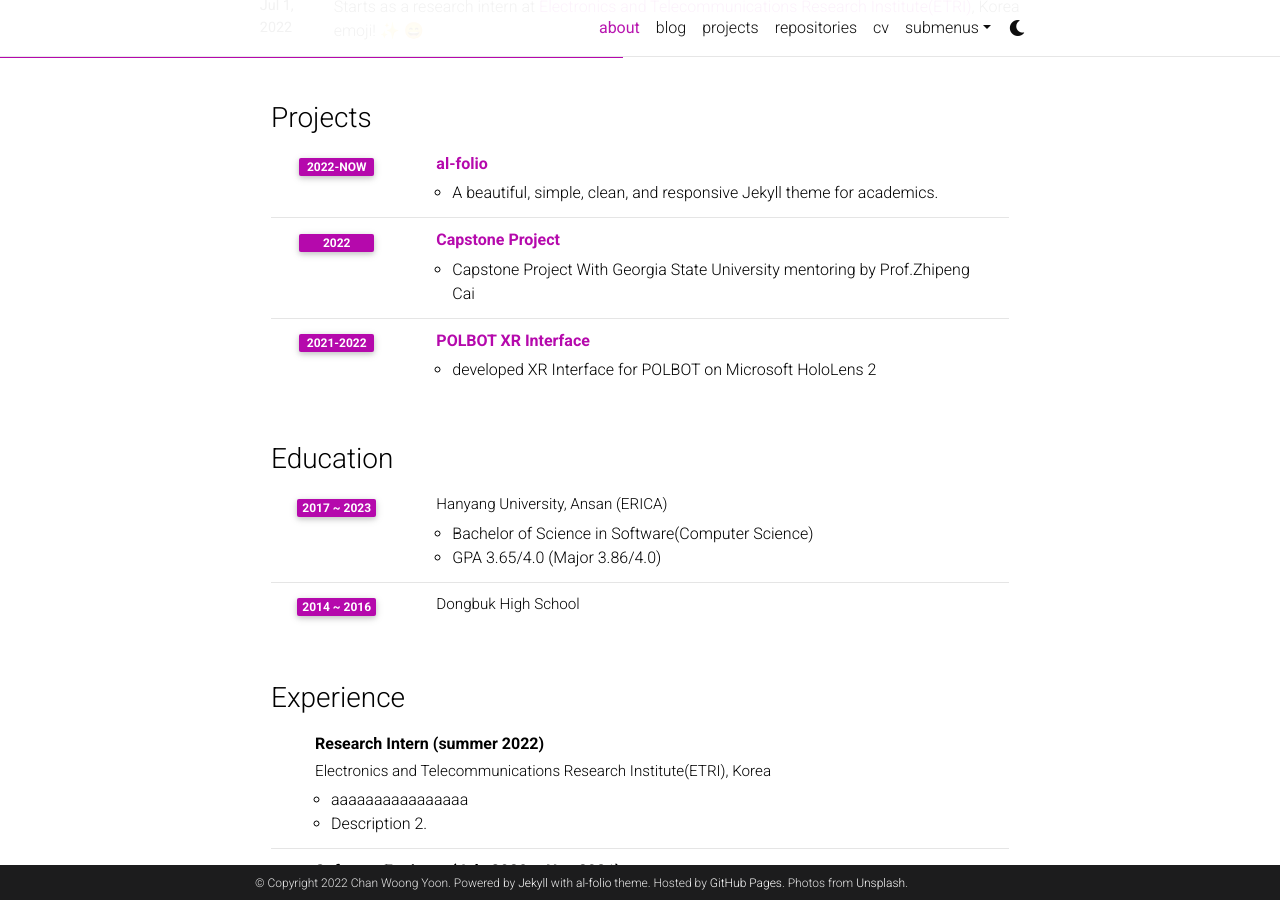
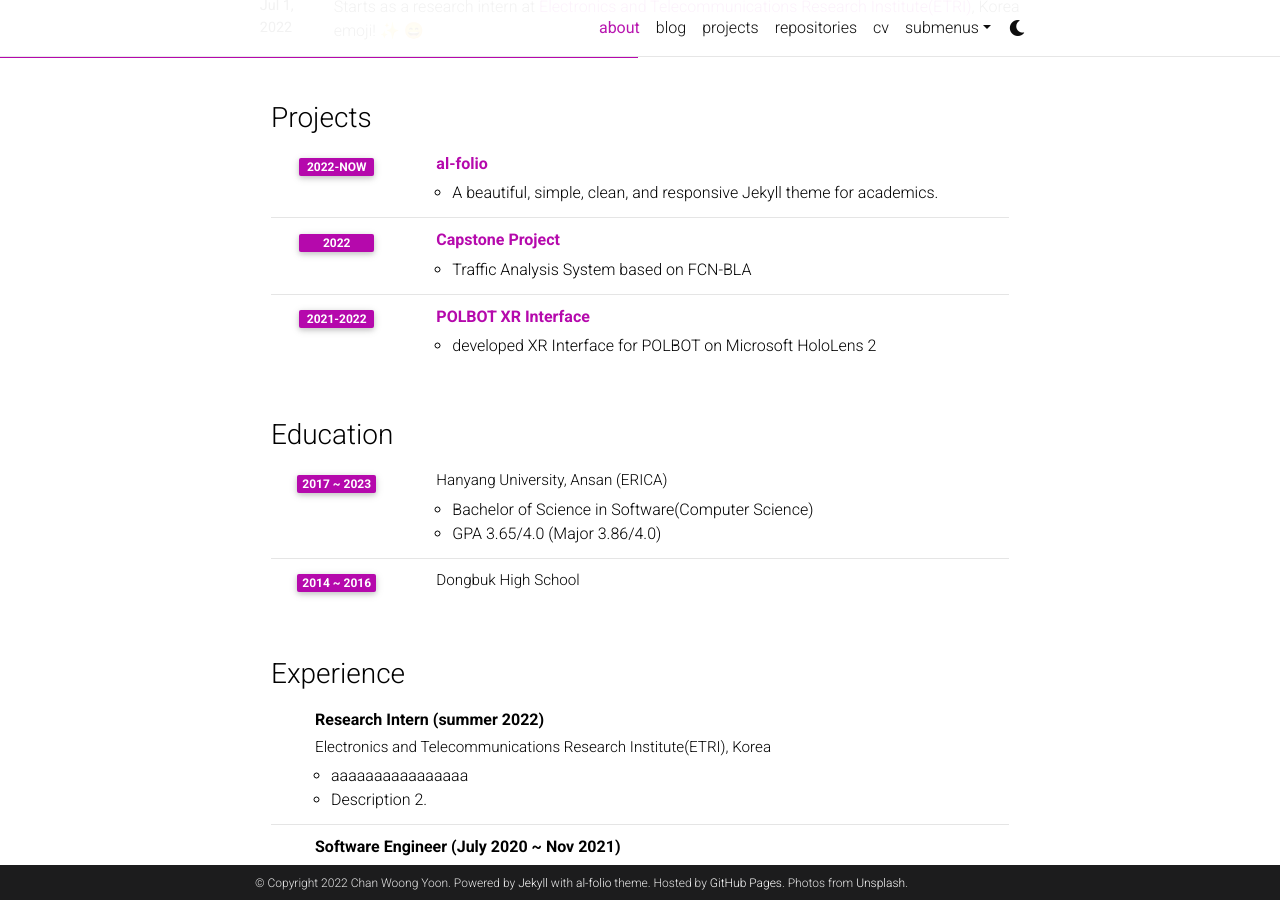
Before and after one commit to qicqock/qicqock.github.io, a Jekyll site: the page built from _pages/about.md, in a window 1280 px wide and 900 px high, scrolled down 526 px. Built offline with Jekyll 4.4.1, drawn with Linux system fonts in a browser that asks for light colours; full-size pictures stand in for the smaller copies a plugin makes; emoji names are drawn with the system emoji font; comment, search, counter and statistics services are not loaded; a style sheet for code colours, icons or effects is not loaded.

Commit message:
Update cv.yml

```diff
--- a/_data/cv.yml
+++ b/_data/cv.yml
@@ -6,7 +6,7 @@
       description: A beautiful, simple, clean, and responsive Jekyll theme for academics.
     - title: <a href="https://qicqock.github.io/projects/2_project/">Capstone Project</a>
       year: 2022
-      description: Capstone Project With Georgia State University mentoring by Prof.Zhipeng Cai
+      description: Traffic Analysis System based on FCN-BLA
     - title: <a href="https://qicqock.github.io/projects/3_project/">POLBOT XR Interface</a>
       year: 2021-2022
       description: developed XR Interface for POLBOT on Microsoft HoloLens 2
```
